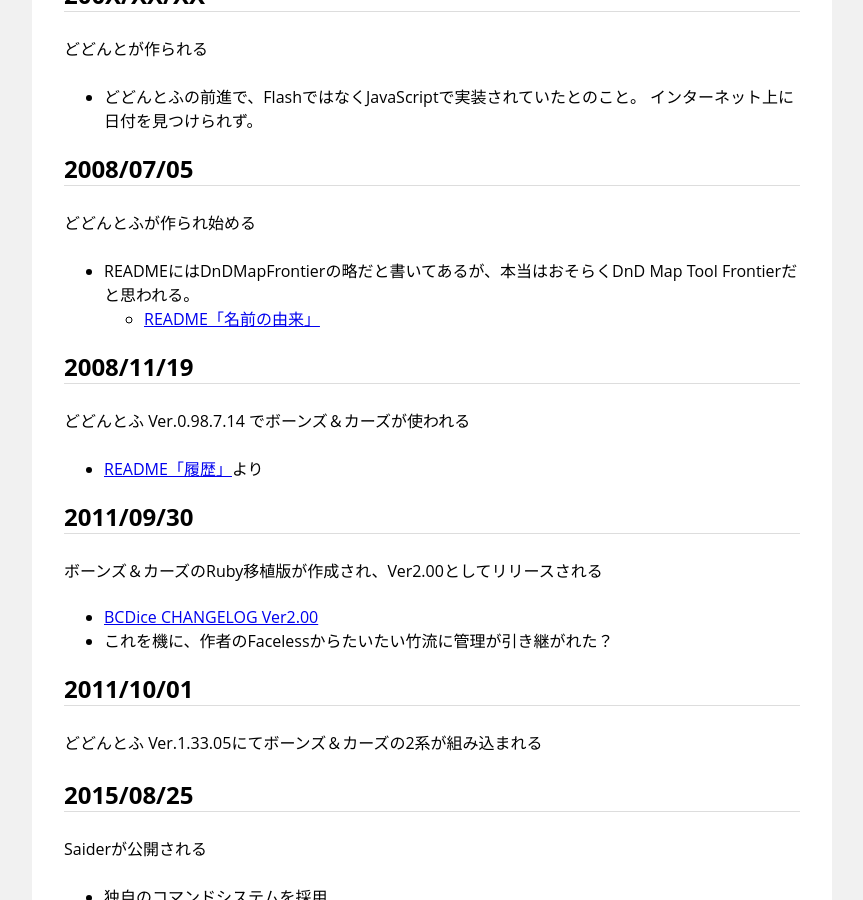
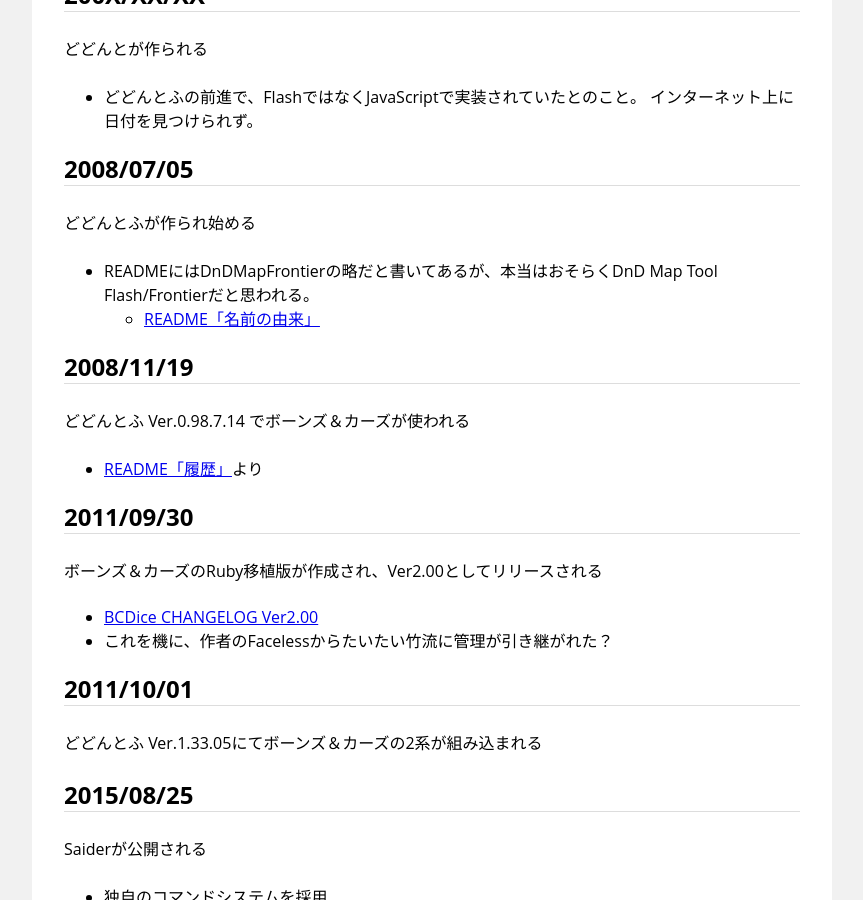
Before and after one commit to ysakasin/blog.sakasin.net, a Jekyll site: the page built from _posts/2020-12-13-history-of-bcdice.md, in a window 1280 px wide and 900 px high, scrolled down 1409 px. Shown: the whole window, without its empty margins (208-1071 px from the left). Built offline with Jekyll 4.4.1, drawn with Linux system fonts in a browser that asks for light colours; comment, search, counter and statistics services are not loaded.

Commit message:
どどんとふの名前の由来について追記

```diff
--- a/_posts/2020-12-13-history-of-bcdice.md
+++ b/_posts/2020-12-13-history-of-bcdice.md
@@ -55,7 +55,7 @@ IRCボット「ボーンズ＆カーズ」がリリースされる
 ## 2008/07/05
 どどんとふが作られ始める
 
-- READMEにはDnDMapFrontierの略だと書いてあるが、本当はおそらくDnD Map Tool Frontierだと思われる。
+- READMEにはDnDMapFrontierの略だと書いてあるが、本当はおそらくDnD Map Tool Flash/Frontierだと思われる。
   - [README「名前の由来」](https://github.com/torgtaitai/DodontoF#%E5%90%8D%E5%89%8D%E3%81%AE%E7%94%B1%E6%9D%A5%E3%81%AB%E3%81%A4%E3%81%84%E3%81%A6)
 
 ## 2008/11/19
```
